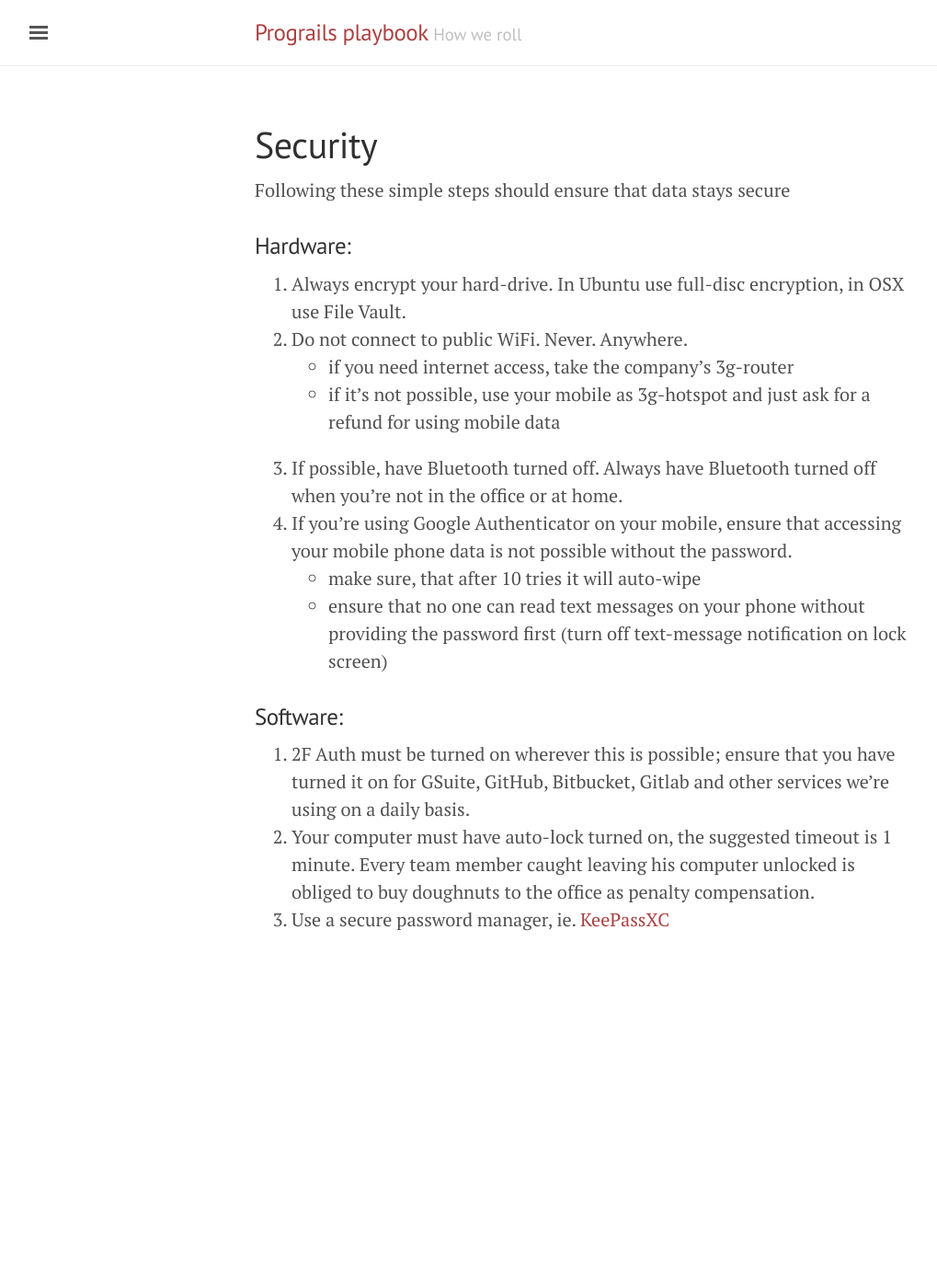
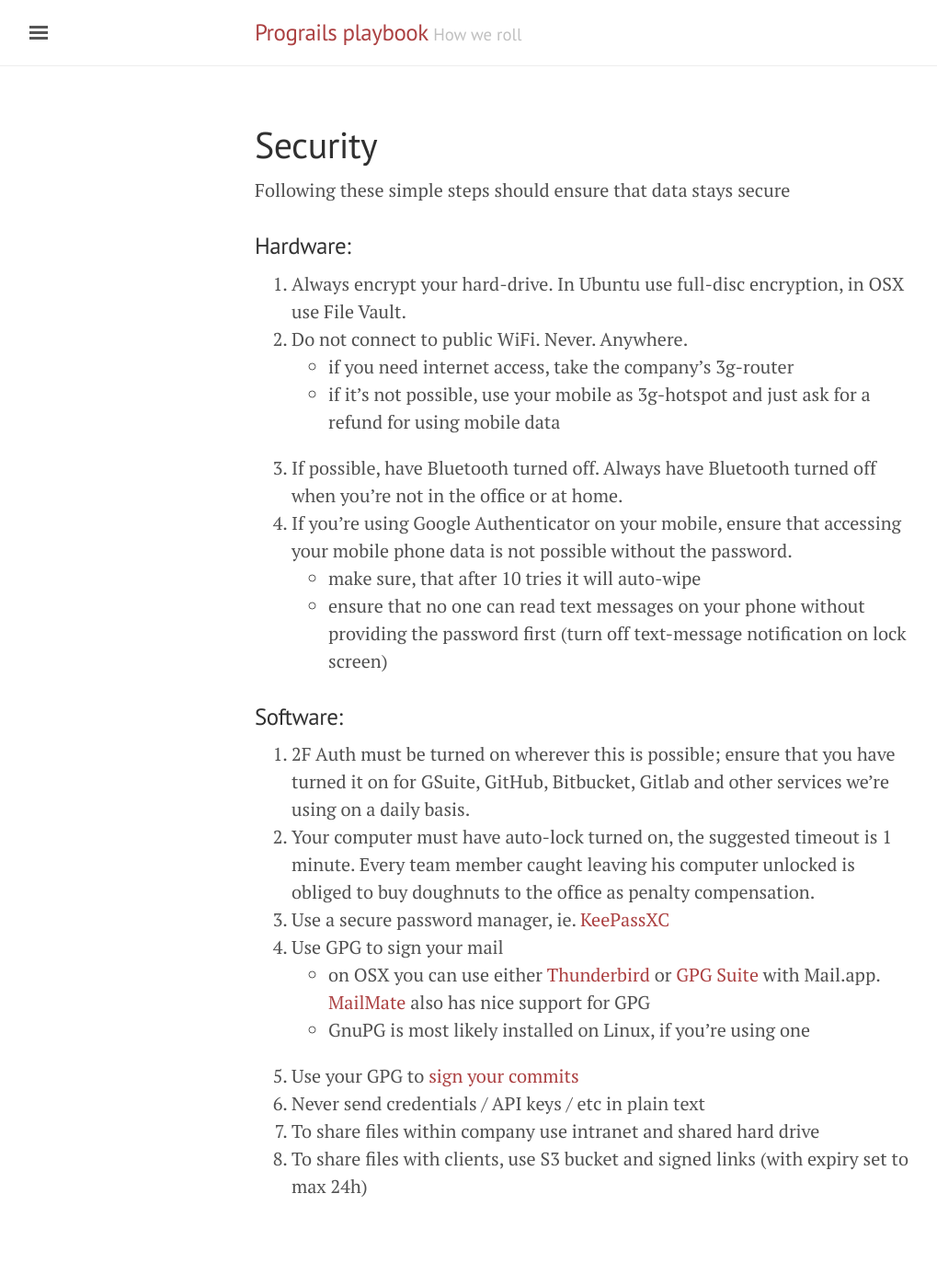
Before and after one commit to prograils/playbook, a Jekyll site: the page built from security.md, in a window 1280 px wide. Shown: the whole page at 92% size, without its empty margins (3-1022 px from the left). Built offline with Jekyll 4.4.1, drawn with Linux system fonts in a browser that asks for light colours; before the commit the page ends 1095 px from its top, so only the background shows below that.

Commit message:
Add details about GPG and sharing files

```diff
--- a/_config.yml
+++ b/_config.yml
@@ -22,4 +22,4 @@ author:
 baseurl:             '/playbook'
 
 # Custom vars
-version:             0.1
+version:             0.1.1
--- a/security.md
+++ b/security.md
@@ -22,3 +22,10 @@ Following these simple steps should ensure that data stays secure
 1. 2F Auth must be turned on wherever this is possible; ensure that you have turned it on for GSuite, GitHub, Bitbucket, Gitlab and other services we’re using on a daily basis.
 2. Your computer must have auto-lock turned on, the suggested timeout is 1 minute. Every team member caught leaving his computer unlocked is obliged to buy doughnuts to the office as penalty compensation.
 3. Use a secure password manager, ie. [KeePassXC](https://keepassxc.org/){:target="_blank"}
+4. Use GPG to sign your mail
+	- on OSX you can use either [Thunderbird](https://www.mozilla.org/en-US/thunderbird/) or [GPG Suite](https://gpgtools.org/) with Mail.app. [MailMate](https://freron.com/) also has nice support for GPG
+	- GnuPG is most likely installed on Linux, if you're using one
+5. Use your GPG to [sign your commits](https://help.github.com/articles/signing-commits-using-gpg/)
+6. Never send credentials / API keys / etc in plain text
+7. To share files within company use intranet and shared hard drive
+8. To share files with clients, use S3 bucket and signed links (with expiry set to max 24h)
```
